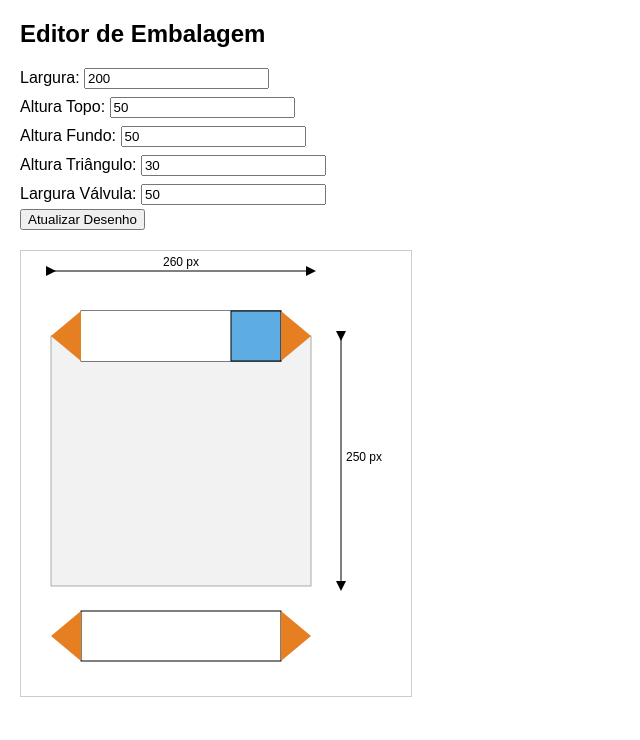
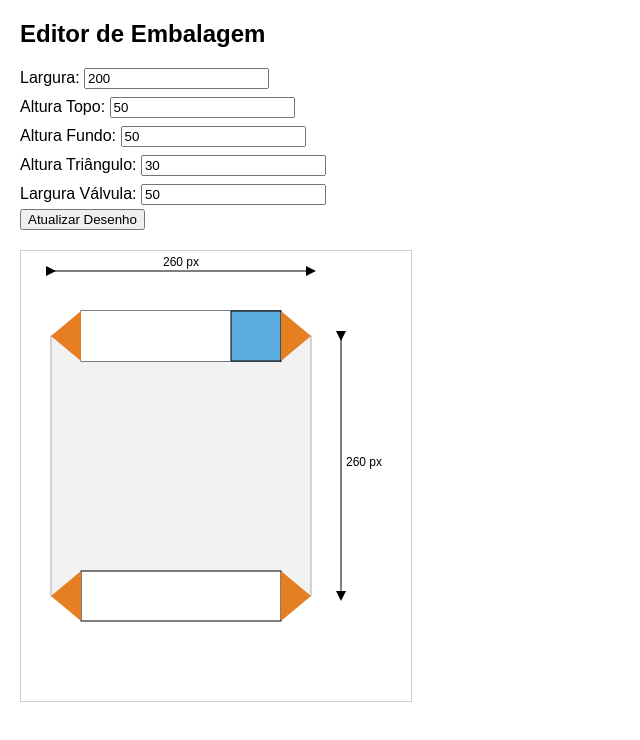
Before and after one commit to Mauthope/tarjas, a plain HTML site: page index.html in a window 1280 px wide. Shown: the whole page, without its empty margins (0-640 px from the left). Drawn offline with Linux system fonts and the light colour scheme.

Commit message:
Update index.html

```diff
--- a/index.html
+++ b/index.html
@@ -3,7 +3,7 @@
 <head>
   <meta charset="UTF-8" />
   <meta name="viewport" content="width=device-width, initial-scale=1.0"/>
-  <title>Editor de Embalagem com Corpo Geométrico</title>
+  <title>Editor de Embalagem com Corpo Geométrico Correto</title>
   <style>
     body {
       font-family: Arial, sans-serif;
@@ -49,12 +49,16 @@
 
       const offsetX = 60;
       const offsetY = 30;
+
+      const corpoX = offsetX - triangulo;
+      const corpoWidth = largura + 2 * triangulo;
       const corpoY = offsetY + triangulo + topo / 2;
-      const corpoHeight = topo / 2 + fundo / 2 + 200; // 200 = altura interna arbitrária
-      const corpoX = offsetX - triangulo;
-      const corpoWidth = largura + triangulo * 2;
+      const corpoHeight = triangulo + 200 + triangulo; // pode ser fixo ou recalculado
 
-      const totalHeight = triangulo + topo + corpoHeight + fundo / 2 + triangulo;
+      const totalHeight = topo + fundo + corpoHeight + triangulo;
+
+      const fundoY = corpoY + corpoHeight - fundo / 2;
+      const topoY = offsetY + triangulo;
 
       const dimX = corpoX + corpoWidth + 30;
 
@@ -62,36 +66,36 @@
       svg.setAttribute('height', totalHeight + 60);
 
       svg.innerHTML = `
-        <!-- Corpo (ao fundo) -->
+        <!-- Corpo -->
         <rect x="${corpoX}" y="${corpoY}" width="${corpoWidth}" height="${corpoHeight}" fill="#f2f2f2" stroke="#aaa" />
 
         <!-- Topo -->
-        <rect x="${offsetX}" y="${offsetY + triangulo}" width="${largura}" height="${topo}" fill="white" stroke="#000"/>
-        <rect x="${offsetX}" y="${offsetY + triangulo}" width="${largura - valvula}" height="${topo}" fill="white"/>
-        <rect x="${offsetX + largura - valvula}" y="${offsetY + triangulo}" width="${valvula}" height="${topo}" fill="#5dade2" stroke="#000" />
+        <rect x="${offsetX}" y="${topoY}" width="${largura}" height="${topo}" fill="white" stroke="#000"/>
+        <rect x="${offsetX}" y="${topoY}" width="${largura - valvula}" height="${topo}" fill="white"/>
+        <rect x="${offsetX + largura - valvula}" y="${topoY}" width="${valvula}" height="${topo}" fill="#5dade2" stroke="#000" />
 
         <!-- Fundo -->
-        <rect x="${offsetX}" y="${offsetY + triangulo + topo + corpoHeight}" width="${largura}" height="${fundo}" fill="white" stroke="#000"/>
+        <rect x="${offsetX}" y="${fundoY}" width="${largura}" height="${fundo}" fill="white" stroke="#000"/>
 
-        <!-- Dobras topo (triângulos invertidos) -->
+        <!-- Dobras topo -->
         <polygon points="
-          ${offsetX},${offsetY + triangulo}
-          ${offsetX - triangulo},${offsetY + triangulo + topo / 2}
-          ${offsetX},${offsetY + triangulo + topo}" fill="#e67e22"/>
+          ${offsetX},${topoY}
+          ${offsetX - triangulo},${topoY + topo / 2}
+          ${offsetX},${topoY + topo}" fill="#e67e22"/>
         <polygon points="
-          ${offsetX + largura},${offsetY + triangulo}
-          ${offsetX + largura + triangulo},${offsetY + triangulo + topo / 2}
-          ${offsetX + largura},${offsetY + triangulo + topo}" fill="#e67e22"/>
+          ${offsetX + largura},${topoY}
+          ${offsetX + largura + triangulo},${topoY + topo / 2}
+          ${offsetX + largura},${topoY + topo}" fill="#e67e22"/>
 
-        <!-- Dobras fundo (triângulos invertidos) -->
+        <!-- Dobras fundo -->
         <polygon points="
-          ${offsetX},${offsetY + triangulo + topo + corpoHeight}
-          ${offsetX - triangulo},${offsetY + triangulo + topo + corpoHeight + fundo / 2}
-          ${offsetX},${offsetY + triangulo + topo + corpoHeight + fundo}" fill="#e67e22"/>
+          ${offsetX},${fundoY}
+          ${offsetX - triangulo},${fundoY + fundo / 2}
+          ${offsetX},${fundoY + fundo}" fill="#e67e22"/>
         <polygon points="
-          ${offsetX + largura},${offsetY + triangulo + topo + corpoHeight}
-          ${offsetX + largura + triangulo},${offsetY + triangulo + topo + corpoHeight + fundo / 2}
-          ${offsetX + largura},${offsetY + triangulo + topo + corpoHeight + fundo}" fill="#e67e22"/>
+          ${offsetX + largura},${fundoY}
+          ${offsetX + largura + triangulo},${fundoY + fundo / 2}
+          ${offsetX + largura},${fundoY + fundo}" fill="#e67e22"/>
 
         <!-- Dimensões -->
         <line x1="${corpoX}" y1="${offsetY - 10}" x2="${corpoX + corpoWidth}" y2="${offsetY - 10}" stroke="black" marker-start="url(#arrow)" marker-end="url(#arrow)"/>
```
